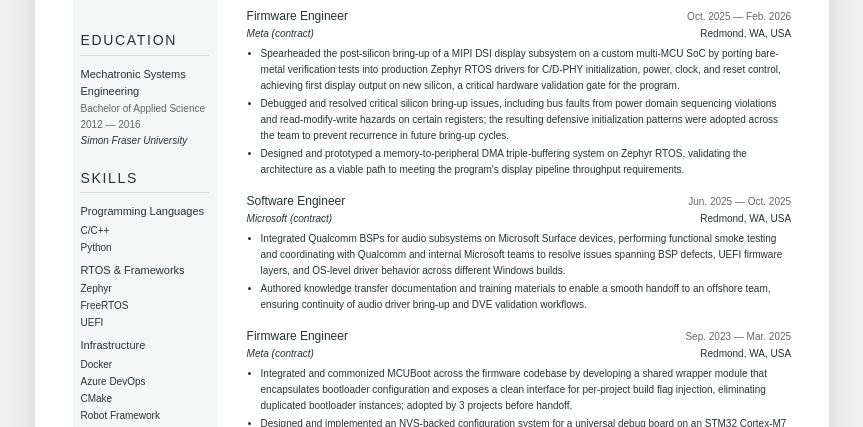
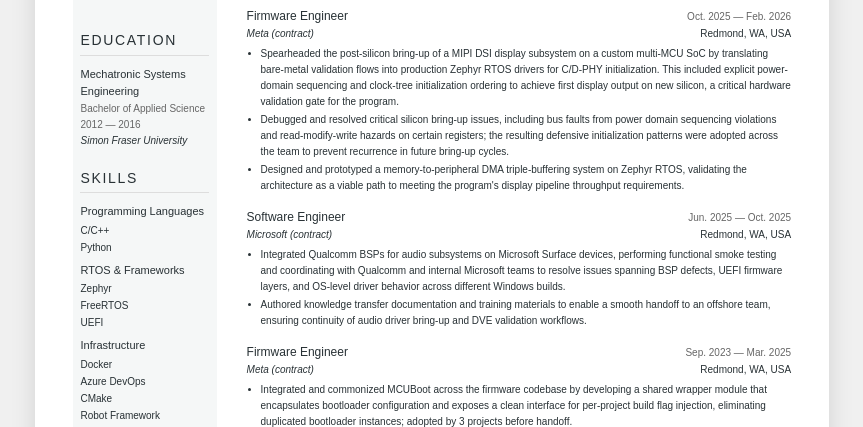
Before and after one commit to migcruz/cruzmiguelresume, a plain HTML site: page src/index.html in a window 1280 px wide. Shown: the part 321-748 px from the top of the page, without its empty margins (208-1071 px from the left). Drawn offline with Linux system fonts and the light colour scheme; a web font is replaced by a local one.

Commit message:
changed resume content

```diff
--- a/src/index.html
+++ b/src/index.html
@@ -130,8 +130,8 @@
             </div>
             <div class="entry-sub"><span class="entry-company">Meta (contract)</span><span class="entry-location">Redmond, WA, USA</span></div>
             <ul>
-              <li>Spearheaded the post-silicon bring-up of a MIPI DSI display subsystem on a custom multi-MCU SoC by porting bare-metal verification tests into production Zephyr RTOS drivers for C/D-PHY initialization,
-                power, clock, and reset control, achieving first display output on new silicon, a critical hardware validation gate for the program.
+              <li>Spearheaded the post-silicon bring-up of a MIPI DSI display subsystem on a custom multi-MCU SoC by translating bare-metal validation flows into production Zephyr RTOS drivers for C/D-PHY initialization.
+                  This included explicit power-domain sequencing and clock-tree initialization ordering to achieve first display output on new silicon, a critical hardware validation gate for the program.
               </li>
               <li>Debugged and resolved critical silicon bring-up issues, including bus faults from power domain sequencing violations and read-modify-write hazards on certain registers; the resulting defensive
                   initialization patterns were adopted across the team to prevent recurrence in future bring-up cycles.
```
